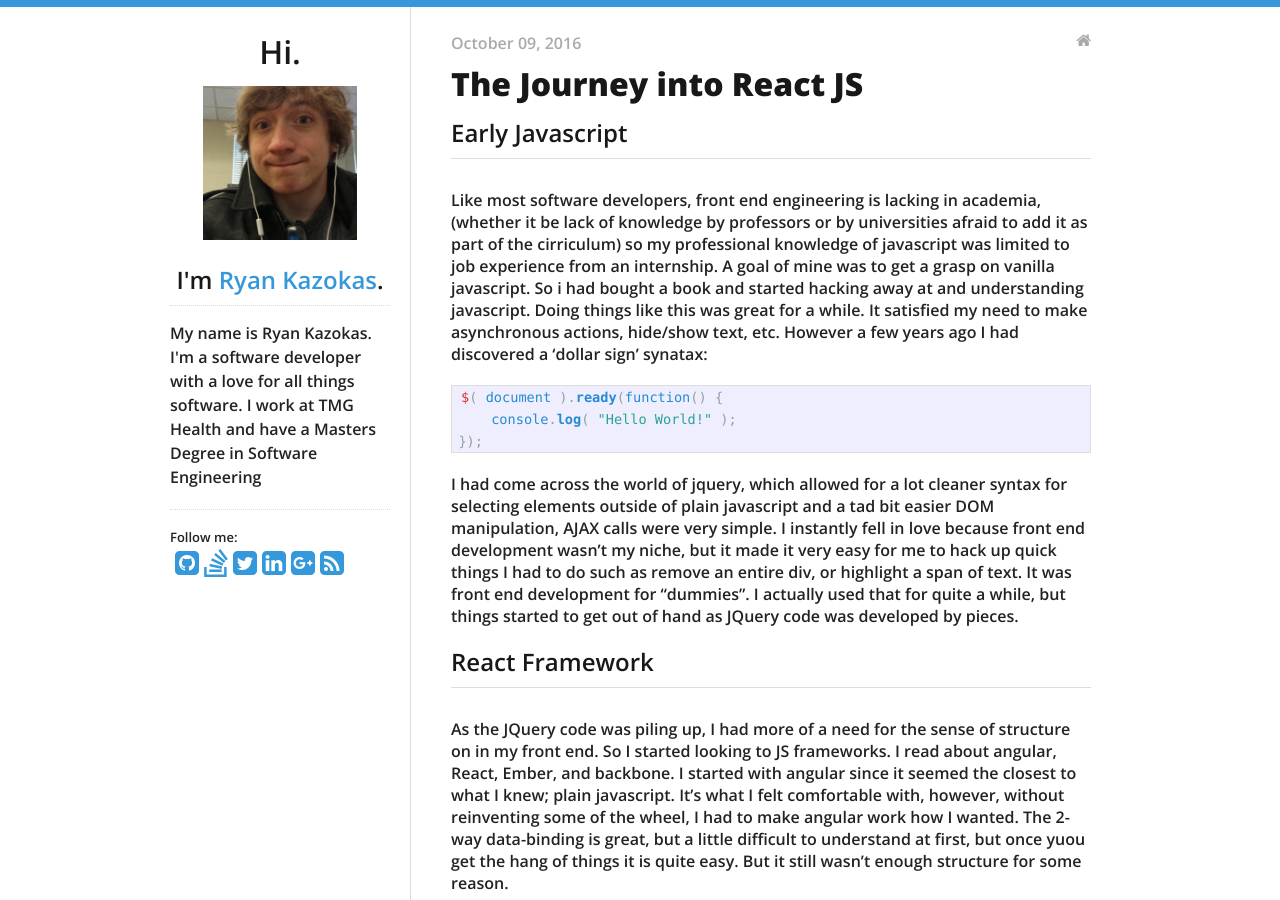
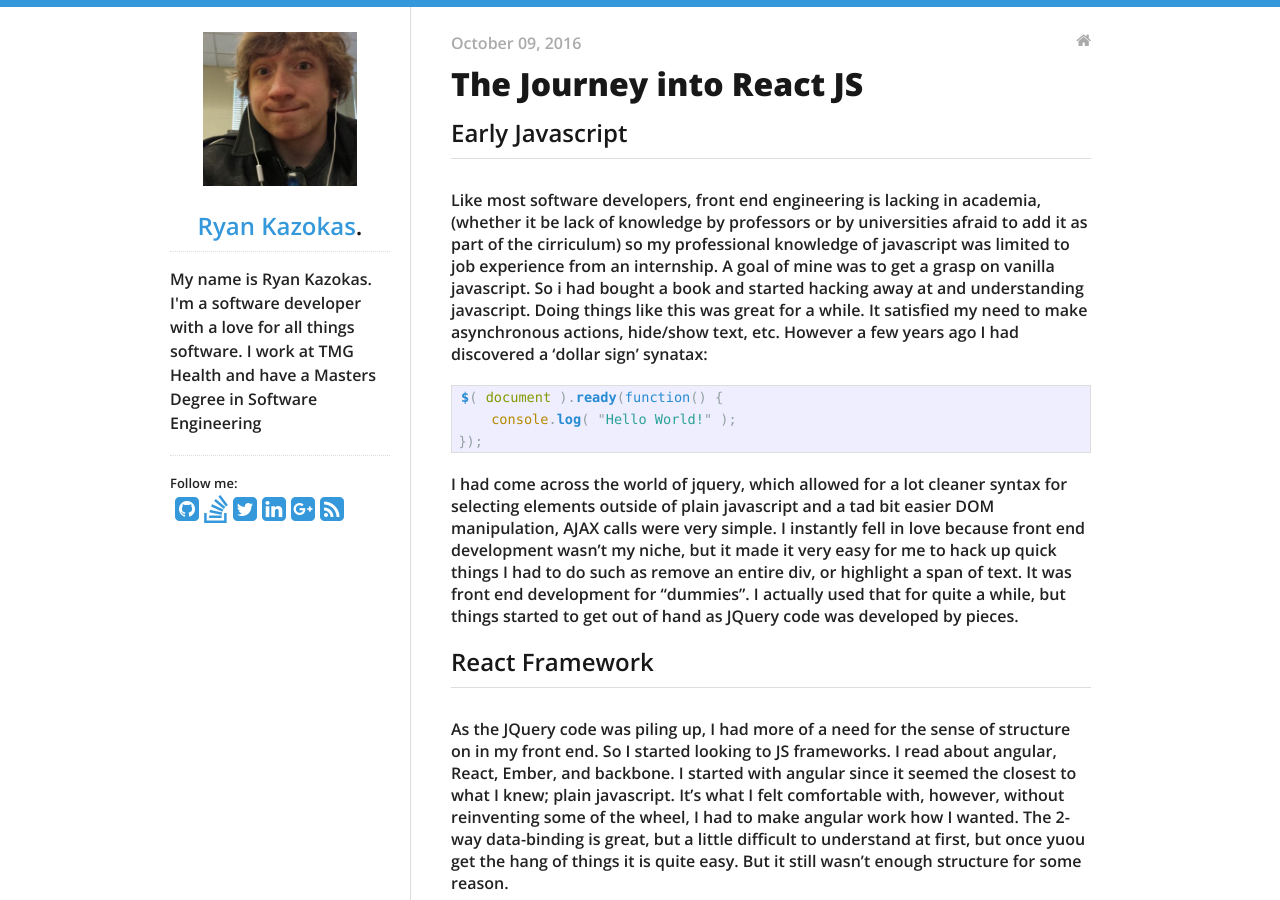
Before and after one commit to ryankazokas/ryankazokas.github.io, a Jekyll site: the page built from _posts/2016-10-08-The-Journey-Into-React-JS.markdown, in a window 1280 px wide and 900 px high. Built offline with Jekyll 4.4.1, drawn with Linux system fonts in a browser that asks for light colours; nearby versions of some CDN libraries.

Commit message:
Update Sidebar

```diff
--- a/_includes/sidebar.html
+++ b/_includes/sidebar.html
@@ -1,5 +1,4 @@
 <nav>
-  <h1>Hi.</h1>
   <a href="/">
     {% if site.data.theme.social.gravatar %}
     <img src="http://www.gravatar.com/avatar/{{ site.data.theme.social.gravatar }}?s=200" id="gravatar" alt="My photo"/>
@@ -7,7 +6,7 @@
     <img src="/ryankazokas.jpg" id="logo" style="max-width:70%;" alt="Ryan Kazokas | Software Developer"/>
     {% endif %}
   </a>
-  <h2>I'm <a href="/">{{ site.data.theme.name }}</a>.</h2>
+  <h2><a href="/">{{ site.data.theme.name }}</a>.</h2>
   <div id="bio">
     <p>My name is Ryan Kazokas. I'm a software developer with a love for all things software. I work at TMG Health and have a Masters Degree in Software Engineering</p>
   </div>
--- a/_posts/2016-10-08-The-Journey-Into-React-JS.markdown
+++ b/_posts/2016-10-08-The-Journey-Into-React-JS.markdown
@@ -12,7 +12,7 @@
 was to get a grasp on vanilla javascript. So i had bought a book and started hacking away at and understanding javascript. Doing things like this was great for a while.
 It satisfied my need to make asynchronous actions, hide/show text, etc. However a few years ago I had discovered a 'dollar sign' synatax:
 
-{% highlight ruby %}
+{% highlight javascript %}
 $( document ).ready(function() {
     console.log( "Hello World!" );
 });
```
